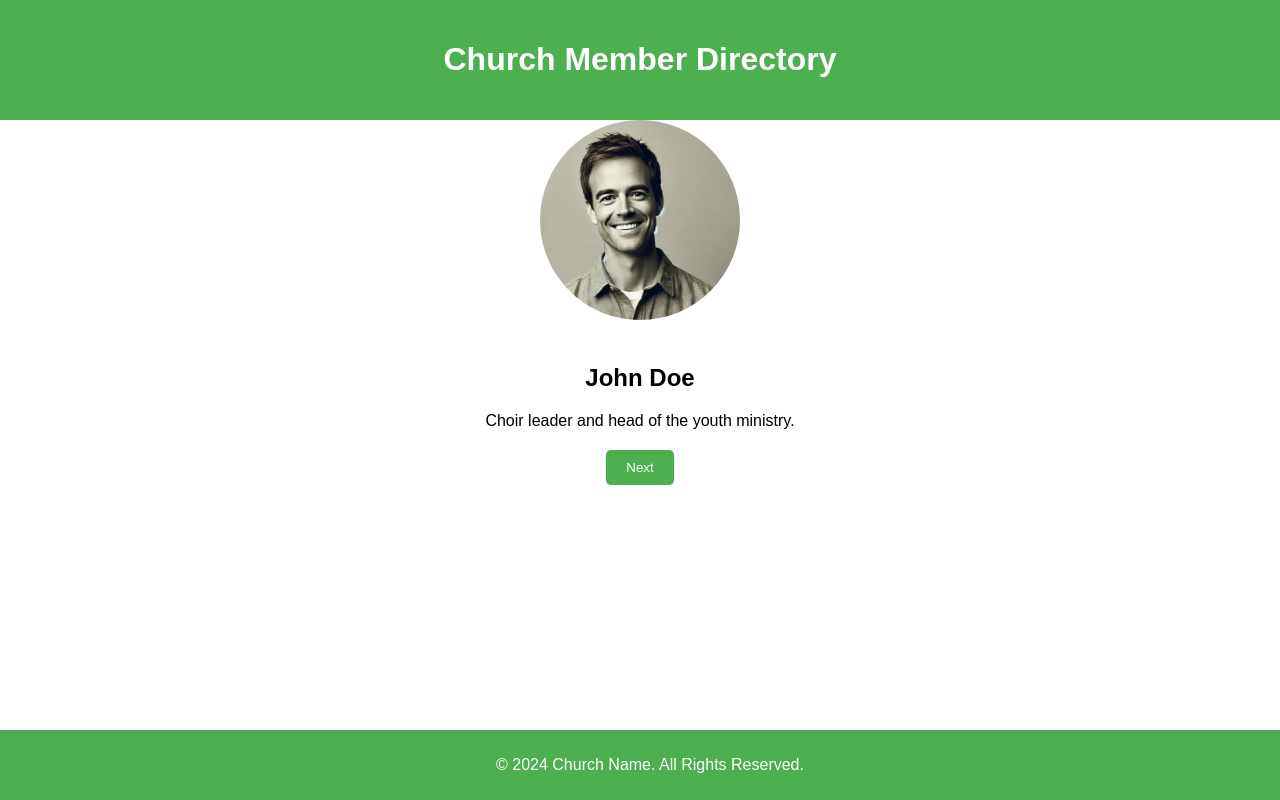
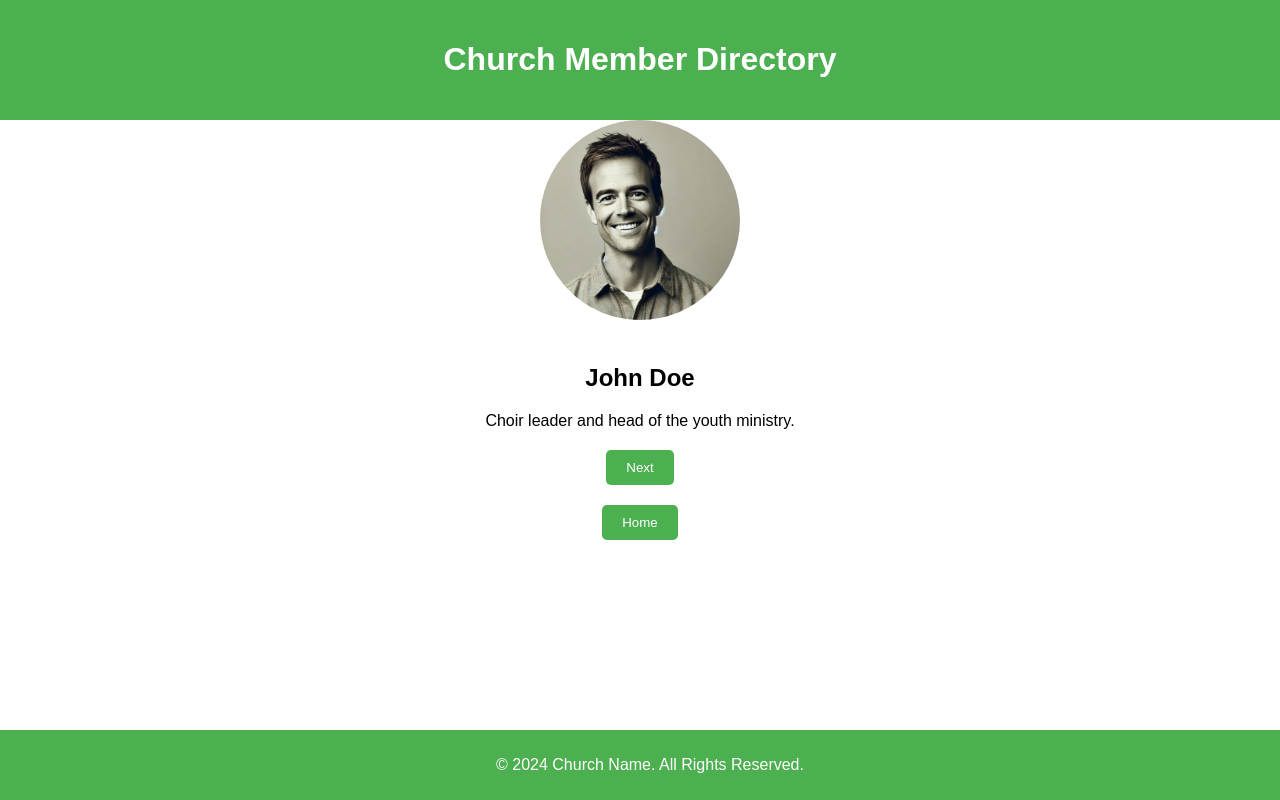
Before and after one commit to gladstone28/kguc-album-first, a React (Create React App) app: page /kguc-album-first/member/1 in a window 1280 px wide. Built offline with nearby package versions, Linux system fonts and the light colour scheme.

Commit message:
modified files

```diff
--- a/public/App.css
+++ b/public/App.css
@@ -110,3 +110,25 @@ body {
   justify-content: center;
   gap: 10px;
 }
+
+.member-detail {
+  text-align: center;
+}
+
+.large-profile-pic {
+  width: 200px;
+  height: 200px;
+  border-radius: 50%;
+  margin-bottom: 20px;
+}
+
+.navigation-buttons {
+  margin-top: 20px;
+  display: flex;
+  justify-content: center;
+  gap: 10px;
+}
+
+.home-button {
+  margin-top: 20px;
+}
--- a/src/App.css
+++ b/src/App.css
@@ -110,3 +110,25 @@ body {
   justify-content: center;
   gap: 10px;
 }
+
+.member-detail {
+  text-align: center;
+}
+
+.large-profile-pic {
+  width: 200px;
+  height: 200px;
+  border-radius: 50%;
+  margin-bottom: 20px;
+}
+
+.navigation-buttons {
+  margin-top: 20px;
+  display: flex;
+  justify-content: center;
+  gap: 10px;
+}
+
+.home-button {
+  margin-top: 20px;
+}
--- a/src/MemberDetail.js
+++ b/src/MemberDetail.js
@@ -34,6 +34,10 @@ function MemberDetail() {
           <Button label="Next" onClick={() => navigate(`/member/${nextMemberId}`)} />
         )}
       </div>
+
+      <div className="home-button">
+        <Button label="Home" onClick={() => navigate('/')} />
+      </div>
     </div>
   );
 }
```
